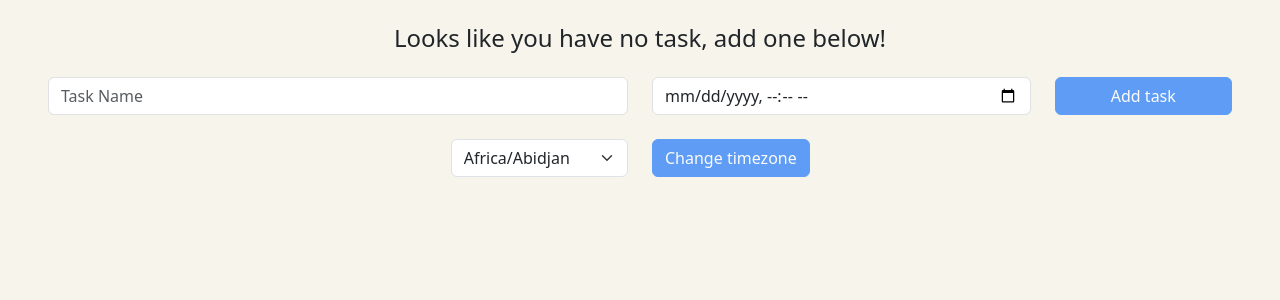
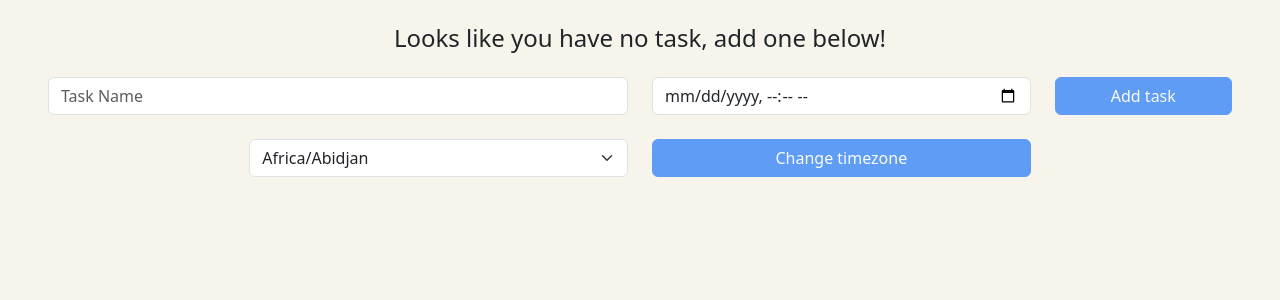
Before and after one commit to JM731/to-do-list, a Flask app: template templates/to_do_list.html in a window 1280 px wide. Shown: the part 69-369 px from the top of the page. Run offline with Flask 3, Linux system fonts and the light colour scheme; the template is opened without the code that fills it: values that come from a table or form of the project are taken from there, others are empty; some libraries are stand-ins or nearby versions.

Commit message:
Edit template for design improvements on some HTML elements.

```diff
--- a/templates/to_do_list.html
+++ b/templates/to_do_list.html
@@ -52,13 +52,13 @@
     <form method="POST" action="{{ url_for('to_do_list') }}" novalidate>
         {{ form.csrf_token() }}
         <div class="row my-4">
-            <div class="col-sm-6">
+            <div class="col-md-6">
                 {{ form.task_name(class_="form-control") }}
             </div>
-            <div class="col-sm-4">
+            <div class="col-md-4">
                 {{ form.task_date(class_="form-control") }}
             </div>
-            <div class="col-sm-2">
+            <div class="col-md-2">
                 {{ form.submit(class_="btn btn-primary w-100") }}
             </div>
         </div>
@@ -66,11 +66,11 @@
     <form method="POST" action="{{ url_for('to_do_list') }}">
         {{ timezone_form.csrf_token() }}
         <div class="row justify-content-center mb-4">
-            <div class="col-sm-2">
+            <div class="col-md-4">
                 {{ timezone_form.timezone(class_="form-select") }}
             </div>
-            <div class="col-sm-2">
-                {{ timezone_form.change(class_="btn btn-primary") }}
+            <div class="col-md-4">
+                {{ timezone_form.change(class_="btn btn-primary w-100") }}
             </div>
         </div>
     </form>
```
